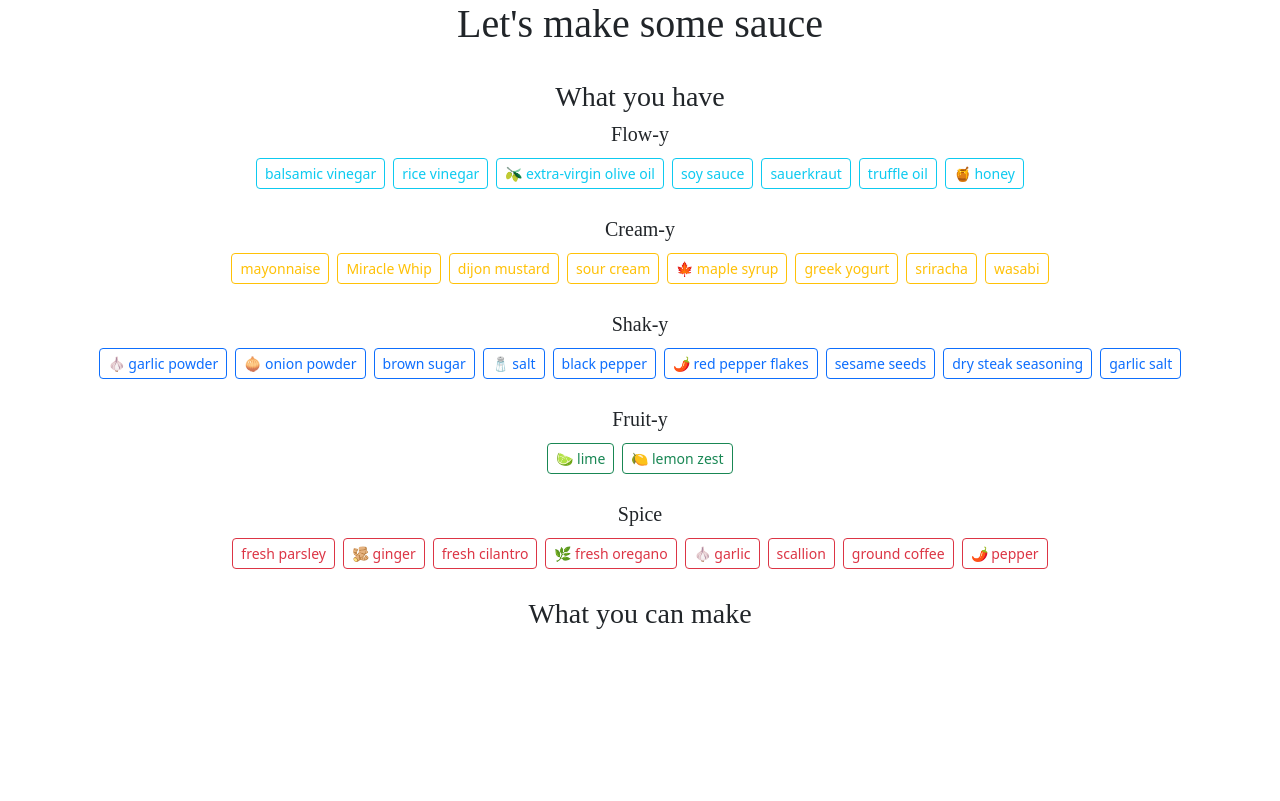
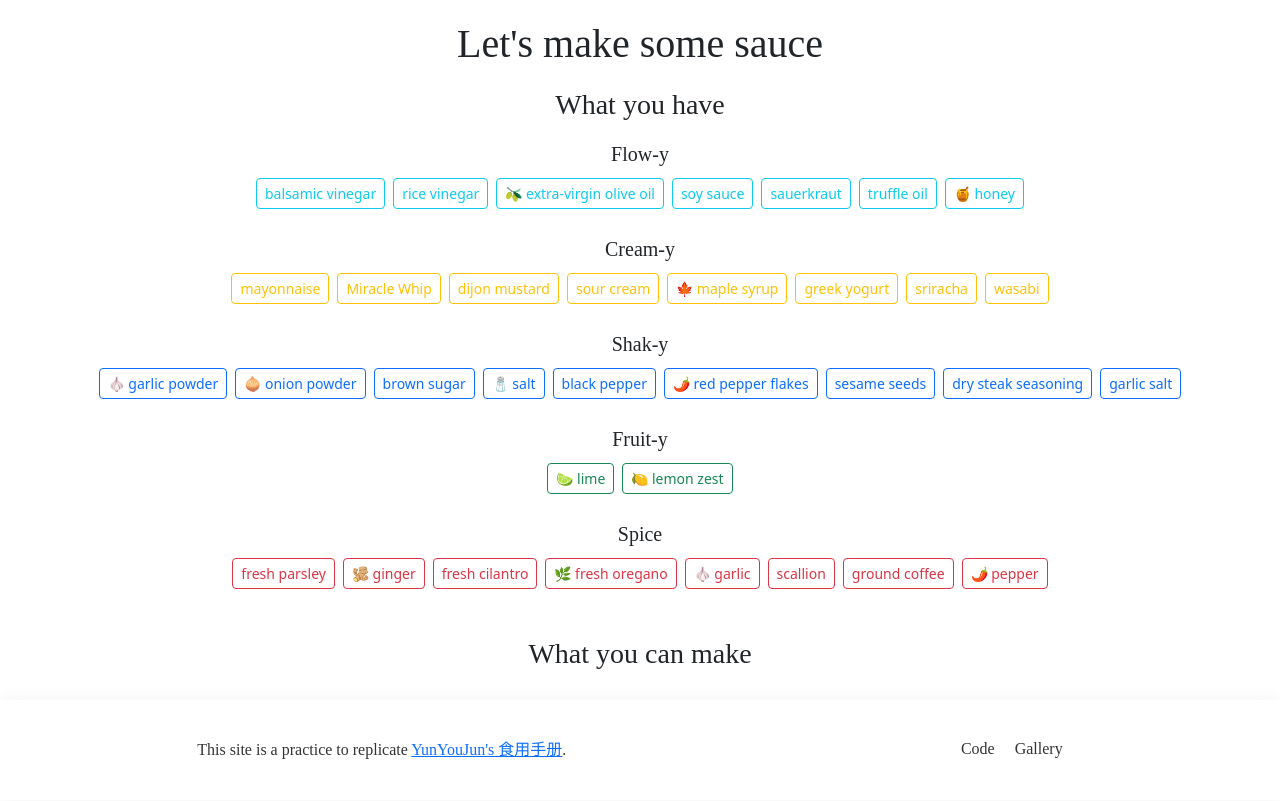
Before and after one commit to crossingchen/recipe, a Flask app: page / in a window 1280 px wide. Before the commit the page ends 629 px from the top, so only its background shows below. Run offline with Flask 3, Linux system fonts and the light colour scheme; some libraries are stand-ins or nearby versions.

Commit message:
add styles and footer

```diff
--- a/static/style.css
+++ b/static/style.css
@@ -1,3 +1,45 @@
+
+body, html {
+    margin: 0;
+    padding: 0;
+    height: 100%;
+    display: flex;
+    flex-direction: column;
+}
+
+.content {
+    flex: 1;
+}
+/*
+Footer Styling
+ */
+.footer {
+    width: 100%;
+    height: 100px; /* Adjust as needed */
+    background-color: white;
+    box-shadow: 0px 0px 16px 0px rgba(0, 0, 0, 0.05);
+    color: #333;
+    text-align: center;
+    line-height: 100px; /* Same as height if you want vertically centered text */
+    font-family: "Copperplate";
+}
+.footer-content {
+    display: flex;
+    justify-content: space-around;
+    align-items: center;
+    height: 100%;
+}
+.footer-content p {
+    margin-bottom: 0px;
+}
+.sites {
+    display: flex;
+    justify-content: space-between;
+    align-items: center;
+}
+.sites span {
+    margin-right: 10px;
+}
 /*
 Header Styling
 */
@@ -5,3 +47,15 @@ h1, h3, h5 {
     text-align: center;
     font-family: "Copperplate";
 }
+h1 {
+    margin: 20px 0px;
+}
+h3 {
+    margin: 20px 0px;
+}
+/*
+Iconify
+*/
+iconify-icon {
+    vertical-align: middle;
+}
--- a/templates/home.html
+++ b/templates/home.html
@@ -20,13 +20,16 @@
     <script src="https://cdn.jsdelivr.net/npm/@popperjs/core@2.11.8/dist/umd/popper.min.js" integrity="sha384-I7E8VVD/ismYTF4hNIPjVp/Zjvgyol6VFvRkX/vR+Vc4jQkC+hVqc2pM8ODewa9r" crossorigin="anonymous"></script>
     <script src="https://cdn.jsdelivr.net/npm/bootstrap@5.3.2/dist/js/bootstrap.min.js" integrity="sha384-BBtl+eGJRgqQAUMxJ7pMwbEyER4l1g+O15P+16Ep7Q9Q+zqX6gSbd85u4mG4QzX+" crossorigin="anonymous"></script>
 
+    <!-- IconifyIcon -->
+    <script src="https://code.iconify.design/iconify-icon/1.0.7/iconify-icon.min.js"></script>
 
 </head>
 <body>
+    <div class="content">
         <h1>Let's make some sauce</h1>
-    <br>
 
         <h3>What you have</h3>
+
         <h5>Flow-y</h5>
         <div style="display: flex; justify-content: center; flex-wrap: wrap;">
             {% for ingredient in ingredients['flowie'] %}
@@ -79,7 +82,27 @@
 
         <h3>What you can make</h3>
         <div id="sauces-list" style="display: flex; justify-content: center; flex-wrap: wrap;"></div>
+    </div>
 
+    <div class="footer">
+        <div class="footer-content">
+            <p>This site is a practice to replicate <a href="https://cook.yunyoujun.cn/">YunYouJun's 食用手册</a>.</p>
+            <div class="sites">
+                <span>
+                    <a href="https://github.com/crossingchen/recipe" target="_blank">
+                        <iconify-icon icon="ri:github-line" width="25" height="25"></iconify-icon>
+                    </a>
+                    <span>Code</span>
+                </span>
+                <span>
+                    <a href="https://crossingchen.github.io/intro/" target="_blank">
+                        <iconify-icon icon="material-symbols:computer-outline" width="25" height="25"></iconify-icon>
+                    </a>
+                    <span>Gallery</span>
+                </span>
+            </div>
+        </div>
+    </div>
 
     <!-- other scripts -->
     <script>
@@ -103,7 +126,7 @@
                     .then(sauces => {
                         const buttons = sauces.map(sauce => `
                             <a href="${sauce.link}" target="_blank">
-                                <button type="button" class="btn btn-primary" style="margin: 4px;">${sauce.name}</button>
+                                <button type="button" class="btn btn-light" style="margin: 4px;">${sauce.name}</button>
                             </a>
                         `).join('');
                         document.getElementById('sauces-list').innerHTML = buttons;
```
Lines whose indentation alone changed are shown as unchanged.
